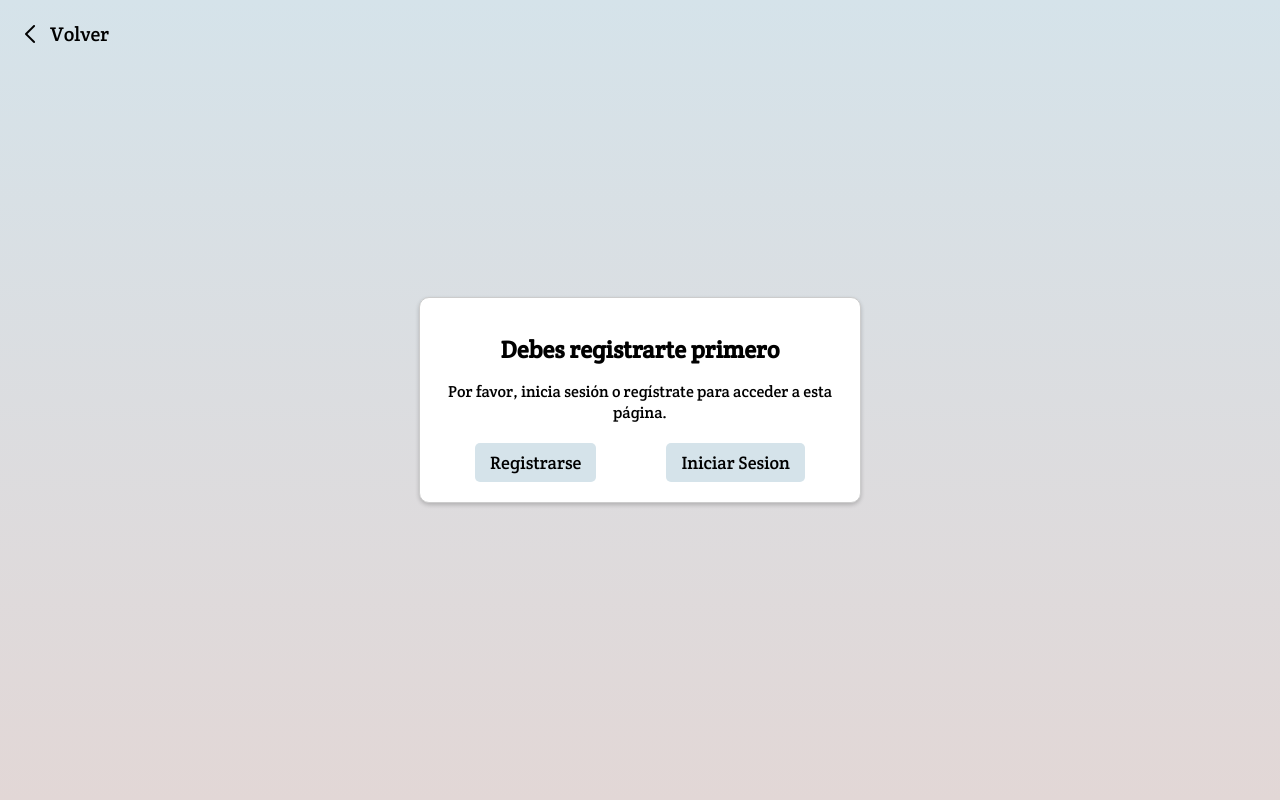
After one commit to Cebrian10/DS7_ACebrian_RQuiros, a PHP site: page /view/no-registrado.php in a window 1280 px wide. The commit adds this page. Run offline with PHP 8.4, Linux system fonts and the light colour scheme.

Commit message:
usuario no registrado

```diff
--- a/index.php
+++ b/index.php
@@ -13,8 +13,6 @@ if (isset($_GET['op'])){
             break;
         case "loginController": $controller->LoginController();
             break;
-        case "profile": $controller->Profile();
-            break;
         case "register": $controller->Register();
             break;
         case "registerController": $controller->RegisterController();
@@ -27,6 +25,8 @@ if (isset($_GET['op'])){
             break;
         case "reserveList": $controller->ReserveList();
             break;
+        case "noRegistrado": $controller->NoRegistrado();
+            break;
         default: $controller->Home();
             break;
     }
--- a/model/Model.php
+++ b/model/Model.php
@@ -174,7 +174,7 @@ class Model
             ));
             return $result;
         } catch (Exception $e) {
-            die($e->getMessage());
+            return false;
         }
     }
 
--- a/public/css/login.css
+++ b/public/css/login.css
@@ -111,7 +111,7 @@ form {
         border-radius: 5px;
         font-weight: bold;
         cursor: pointer;
-        transition: all 1s ease;
+        transition: all 0.3s ease;
     }
 
     & button:hover {
--- /dev/null
+++ b/public/css/no-registrado.css
@@ -0,0 +1,77 @@
+@import url('https://fonts.googleapis.com/css2?family=Crete+Round&display=swap');
+
+body {
+    margin: 0;
+    font-family: 'Crete Round', serif;
+    background: linear-gradient(0deg, rgba(226, 215, 214, 1) 0%, rgba(213, 227, 234, 1) 100%);
+    height: 100vh;
+    display: flex;
+    justify-content: center;
+    align-items: center;
+}
+
+.flotante {
+    position: absolute;
+    top: 0;
+    left: 0;
+    margin: 20px;
+
+    & a {
+        text-decoration: none;
+        display: flex;
+        align-items: center;
+    }
+
+    & button {
+        font-family: 'Crete Round', serif;
+        background: none;
+        border: none;
+        font-size: 20px;
+        cursor: pointer;
+    }
+}
+
+.mensaje {
+    background-color: #fff;
+    border: 1px solid #ccc;
+    border-radius: 10px;
+    box-shadow: 0 2px 4px rgba(0, 0, 0, 0.2);
+    padding: 20px;
+    margin: 50px auto;
+    width: 80%;
+    max-width: 400px;
+}
+
+h1 {
+    font-size: 24px;
+    margin-bottom: 10px;
+    text-align: center;
+}
+
+p {
+    font-size: 16px;
+    margin-bottom: 20px;
+    text-align: center;
+}
+
+.botones {
+    display: flex;
+    justify-content: space-around;
+
+    & a {
+        font-family: 'Crete Round', serif;
+        text-decoration: none;
+        color: black;
+        padding: 8px 15px;
+        font-size: 18px;
+        width: max-content;
+        background-color: #d5e3ea;
+        border-radius: 5px;
+        cursor: pointer;
+        transition: all 0.3s ease;
+    }
+
+    & a:hover {
+        background: #e2d7d6;
+    }
+}
--- a/public/css/register.css
+++ b/public/css/register.css
@@ -111,7 +111,7 @@ form {
         border-radius: 5px;
         font-weight: bold;
         cursor: pointer;
-        transition: all 1s ease;
+        transition: all 0.3s ease;
     }
 
     & button:hover {
--- a/public/css/reserve.css
+++ b/public/css/reserve.css
@@ -87,7 +87,7 @@ section {
         font-weight: bold;
         grid-column: span 2;
         cursor: pointer;
-        transition: all 1s ease;
+        transition: all 0.3s ease;
     }
 
     & button:hover {
--- a/view/home.php
+++ b/view/home.php
@@ -55,7 +55,6 @@ $totalEquipos = count($equipos);
             <a href="?op=login"><button type="button">Iniciar Sesion</button></a>
             <a href="?op=logout"><button type="button">Cerrar Sesion</button></a>
         </div>
-
     </nav>
 
     <div class="titulo">
--- /dev/null
+++ b/view/no-registrado.php
@@ -0,0 +1,30 @@
+<!DOCTYPE html>
+<html lang="en">
+
+<head>
+    <meta charset="UTF-8">
+    <meta name="viewport" content="width=device-width, initial-scale=1.0">
+    <link rel="icon" type="image/png" href="public/img/utp-icon.png">
+    <title>Usuario no Registrado</title>
+    <link rel="stylesheet" href="public/css/no-registrado.css">
+</head>
+
+<body>
+    <div class="flotante">
+        <a href="javascript:history.back();">
+            <img src="public/img/atras.png" alt="atras">
+            <button>Volver</button>
+        </a>
+    </div>
+
+    <div class="mensaje">
+        <h1>Debes registrarte primero</h1>
+        <p>Por favor, inicia sesión o regístrate para acceder a esta página.</p>
+        <div class="botones">
+            <a href="?op=register" class="boton-registro">Registrarse</a>
+            <a href="?op=login" class="boton-registro">Iniciar Sesion</a>
+        </div>
+    </div>
+</body>
+
+</html>
```
Also changed, not shown: controller/Controller.php (+6 -1 lines), public/css/home.css (+9 -2 lines), view/reserve.php (+5 -2 lines).
